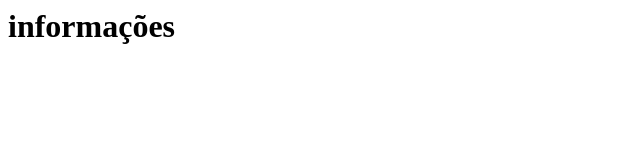
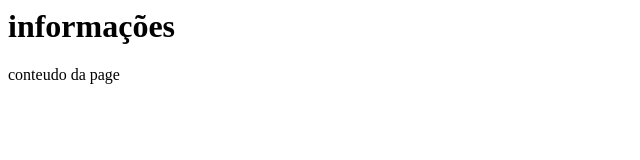
Before and after one commit to GabrielSantzz/gabrielteste, a plain HTML site: page index.html in a window 1280 px wide. Shown: the whole page, without its empty margins (0-640 px from the left). Drawn offline with Linux system fonts and the light colour scheme.

Commit message:
Alteraçoes

```diff
--- a/index.html
+++ b/index.html
@@ -3,5 +3,6 @@
 		<h1> informações </h1>
 	</head>
 	<body>
+	conteudo da page
 	</body>
 </html>
```
